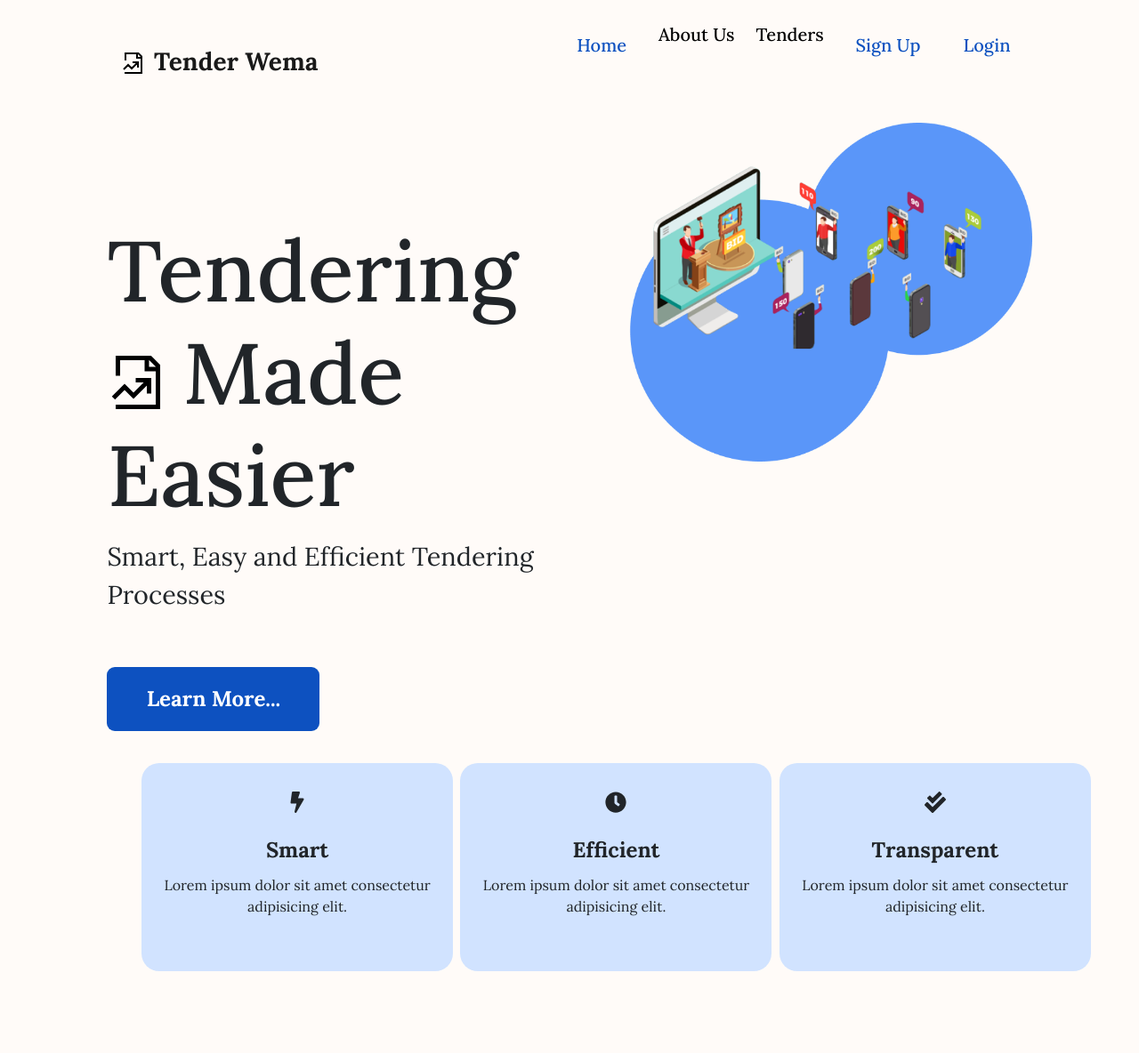
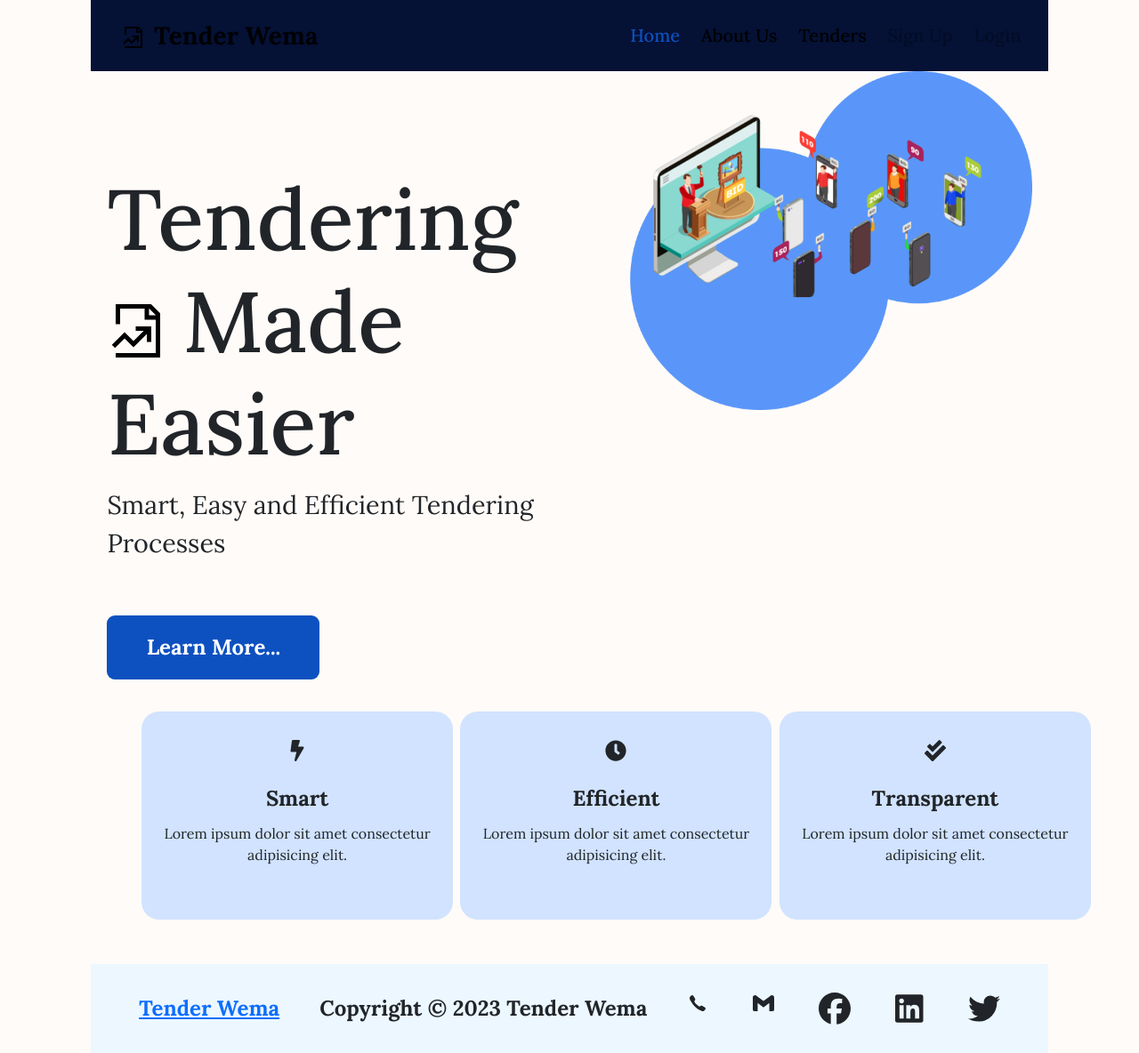
Before and after one commit to nelsonmutindamwanzia/tender-wema-frontend, a React (Create React App) app: page / in a window 1280 px wide. Shown: the whole page at 89% size. Before the commit the page ends 1092 px from the top, so only its background shows below. Built offline with nearby package versions, Linux system fonts and the light colour scheme.

Commit message:
Revert "BUG-hotfix required"
This reverts commit c5503dee052305cf328d7143cf9b2bbc00a7a723.

```diff
--- a/src/App.js
+++ b/src/App.js
@@ -1,22 +1,22 @@
 import React from 'react';
 import Footer from './components/Footer';
 import Landing from './components/Landing';
+import Navi from './components/Navi';
+import Navbar from './components/supplierProfiles/Navbar';
 import { Route, Routes } from 'react-router-dom';
-import SupplierPage from './components/supplierProfiles/SupplierPage';
-
-
+import Suppliers from './components/supplierProfiles/Suppliers';
 
 
 function App() {
   return (
       <>
-      <Routes>
-        <Route path="/" element={<Landing />} />
-        <Route path="/suppliers" element={<SupplierPage />} />
-
-      </Routes>
-        {/* <Footer/> */}
-
+      <Navi/>
+      <Landing/>
+      <Footer/>
+        {/* <Navbar />
+        <Routes>
+          <Route path='/' element={<Suppliers /> } />
+        </Routes> */}
       </>
 
 
--- a/src/components/Landing.js
+++ b/src/components/Landing.js
@@ -2,14 +2,12 @@ import React from 'react'
 import landingimg from '../assets/landingimg2.png'
 import aboutus1 from '../assets/aboutus1.png'
 import aboutus3 from '../assets/aboutus3.png'
-import Navi from './Navi';
 import { FaClock, FaBolt, FaCheckDouble } from "react-icons/fa";
 import {GrDocumentPerformance} from "react-icons/gr";
 
 function Landing() {
   return (
     <div>
-        <Navi/>
         <div className='container-fluid' id='landing-page'>
             <div className='row'>
                 <div className='col-md-4 col-lg-4 col-sm-12 col-xl-6'>
--- a/src/components/Navi.js
+++ b/src/components/Navi.js
@@ -2,7 +2,7 @@ import React from 'react'
 import {GrDocumentPerformance} from "react-icons/gr";
 import aboutus1 from '../assets/aboutus1.png'
 import aboutus3 from '../assets/aboutus3.png'
-import { NavLink } from 'react-router-dom';
+
 
 
 function Navi() {
@@ -17,8 +17,7 @@ function Navi() {
             </button>
             <div className="collapse navbar-collapse justify-content-end" id="navbarNavAltMarkup">
               <div className="navbar-nav">
-                {/* <a className="nav-link" id='active' aria-current="page" href="#">Home</a> */}
-                <NavLink to='/' className="nav-link"><a className="nav-link" id='active' aria-current="page" href="#">Home</a> <span className="sr-only"></span></NavLink>
+                <a className="nav-link" id='active' aria-current="page" href="#">Home</a>
                 {/* trigger about us modal */}
                 <a className="nav-link" data-bs-toggle="modal" data-bs-target="#staticBackdrop">About Us</a>
                 {/* modal */}
@@ -32,6 +31,7 @@ function Navi() {
                             <div class="modal-body">
                                 <div className='about'>
                                     <div className="projcard-container">
+
                                         <div className="projcard projcard-blue">
                                             <div className="projcard-innerbox">
                                             <img className="projcard-img" src={aboutus1}/>
@@ -70,10 +70,8 @@ function Navi() {
                         </div>
                 </div>
                 <a className="nav-link" href="#">Tenders</a>
-                {/* <a className="nav-link disabled">Sign Up</a> */}
-                <NavLink to='/signup' className="nav-link"><a className="nav-link" id='active' aria-current="page" href="#">Sign Up</a> <span className="sr-only"></span></NavLink>
-                {/* <a className="nav-link disabled">Login</a> */}
-                <NavLink to='/login' className="nav-link"><a className="nav-link" id='active' aria-current="page" href="#">Login</a> <span className="sr-only"></span></NavLink>
+                <a className="nav-link disabled">Sign Up</a>
+                <a className="nav-link disabled">Login</a>
               </div>
             </div>
           </div>
--- a/src/components/supplierProfiles/Navbar.css
+++ b/src/components/supplierProfiles/Navbar.css
@@ -1,11 +1,10 @@
-/* .navbar {
+.navbar {
     background-color: #051135;
     height: 80px;
     display: flex;
     justify-content: flex-start;
     align-items: left;
-
-  } */
+  }
 
   .menu-bars {
     margin-left: 1rem;
@@ -23,7 +22,6 @@
     top: 0;
     left: -100%;
     transition: 850ms;
-    /* margin-top: 100px; */
   }
 
   .nav-menu.active {
--- a/src/components/supplierProfiles/SupplierPage.js
+++ /dev/null
@@ -1,19 +0,0 @@
-import Navbar from './Navbar';
-import { Route, Routes } from 'react-router-dom';
-import Suppliers from './Suppliers';
-import Footer from '../Footer';
-
-
-function SupplierPage(){
-    return (
-        <>
-            <Navbar />
-            <Routes>
-                <Route path='/suppliers' element={<Suppliers /> } />
-            </Routes>
-
-        </>
-    )
-}
-
-export default SupplierPage;
--- a/src/components/supplierProfiles/Suppliers.js
+++ b/src/components/supplierProfiles/Suppliers.js
@@ -1,5 +1,4 @@
 import React, { useEffect, useState } from "react";
-import Footer from "../Footer";
 import "./supplier.css";
 //import SupSearchBar from "./SupSearchBar";
 
@@ -33,7 +32,6 @@ function Suppliers() {
 
                 })}
             </div>
-            {/* <Footer/> */}
         </div>
 
     )
```
